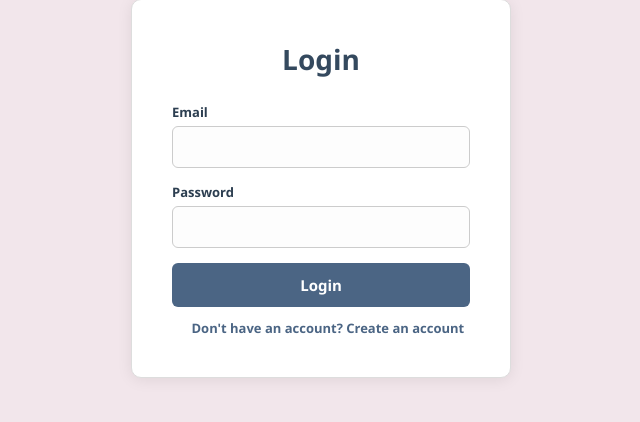
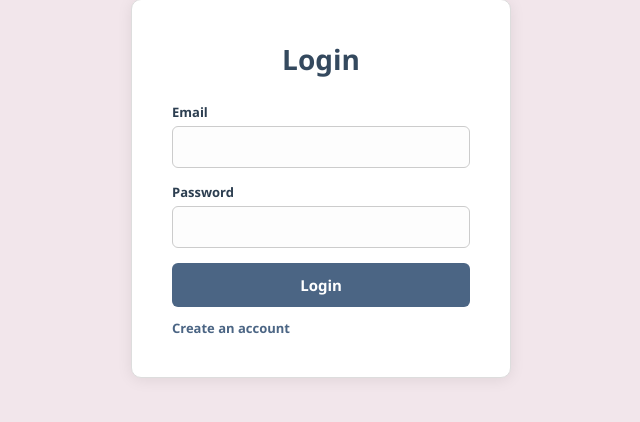
Before and after one commit to PhineOlasinman/Josephineportfolio, a PHP site: page /security/login.php in a window 1280 px wide. Shown: the part 212-634 px from the top of the page, without its empty margins (319-959 px from the left). Run offline with PHP 8.4, Linux system fonts and the light colour scheme.

Commit message:
security2commit

```diff
--- a/security/login.php
+++ b/security/login.php
@@ -20,7 +20,7 @@
 
       <!-- Links Row -->
       <div class="links-row">
-        <a href="signup.php" class="account-link">&ensp;&ensp;&ensp;Don't have an account? Create an account</a>
+        <a href="signup.php" class="account-link">Create an account</a>
 
       </div>
     </form>
```
